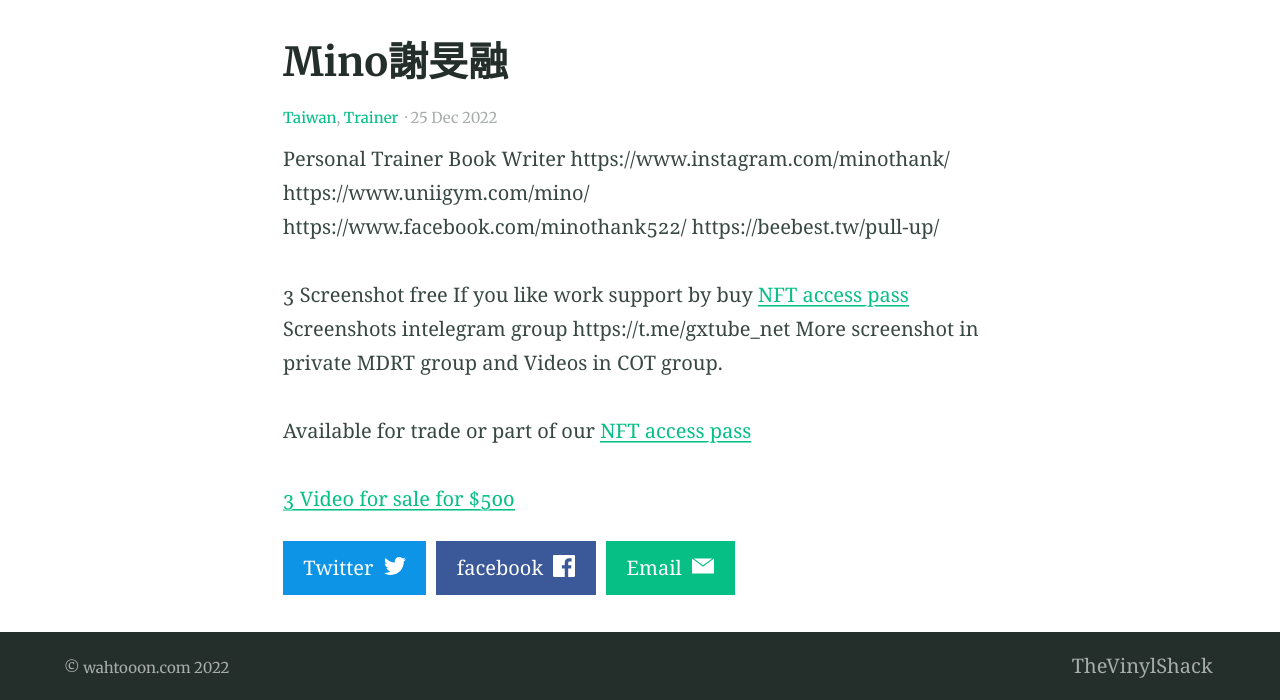
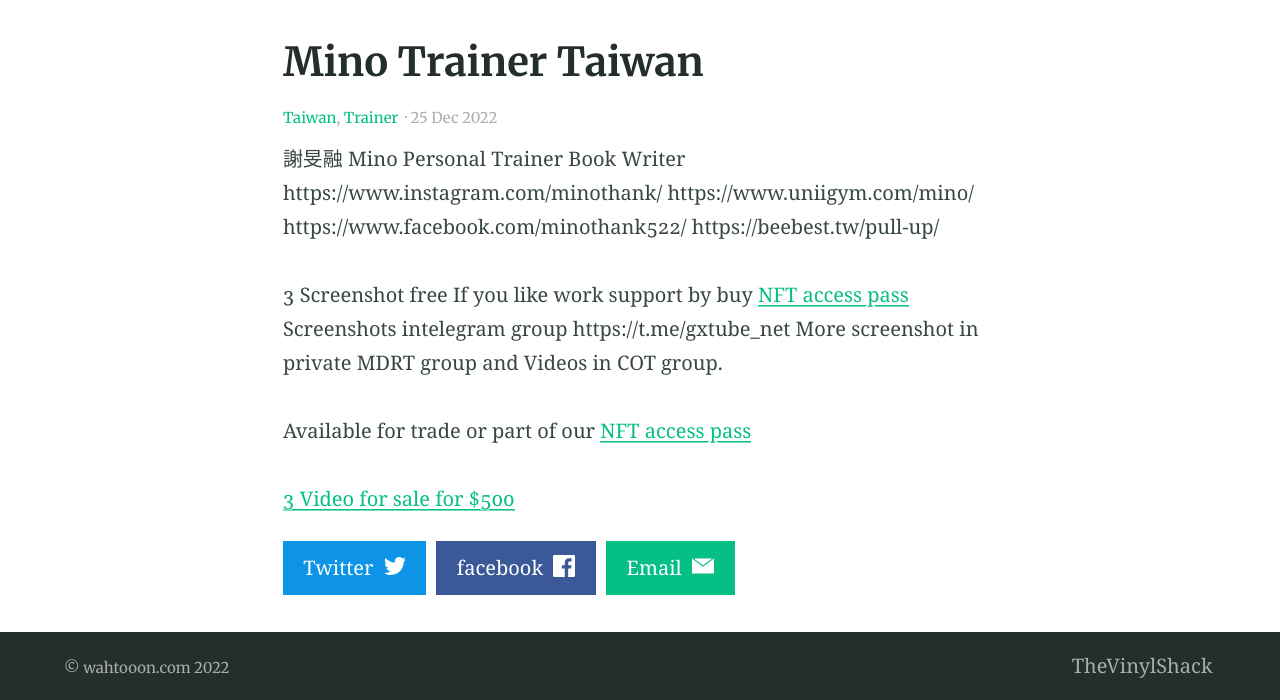
Before and after one commit to heynathanlum/wahtoon, a Jekyll site: the page built from _posts/2022-12-25-Mino.md, in a window 1280 px wide. Shown: the part 408-1108 px from the top of the page. Built offline with Jekyll 4.4.1, drawn with Linux system fonts in a browser that asks for light colours.

Commit message:
Update 2022-12-25-Mino.md

```diff
--- a/_posts/2022-12-25-Mino.md
+++ b/_posts/2022-12-25-Mino.md
@@ -1,11 +1,12 @@
 ---
-title: Mino謝旻融
+title: Mino Trainer Taiwan
 categories:
 - Taiwan
 - Trainer
 feature_image: "https://picsum.photos/2560/600?image=872"
 ---
 
+謝旻融 Mino
 Personal Trainer
 Book Writer
 https://www.instagram.com/minothank/
```
